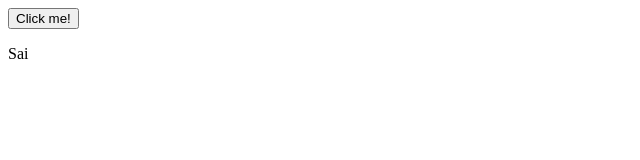
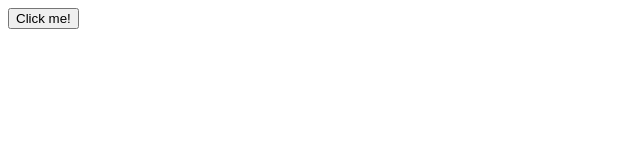
Before and after one commit to ASPzoomin/Advanced-Javascript, a plain HTML site: page index.html in a window 1280 px wide. Shown: the full height of the page, 0-640 px from the left. Drawn offline with Linux system fonts and the light colour scheme.

Commit message:
Revert "added p tag"
This reverts commit ade536eef38d901bcacf51f97f88b72ac84a5306.

```diff
--- a/index.html
+++ b/index.html
@@ -9,7 +9,6 @@
 <body>
         <button id='btn'>Click me!</button>
         <p id='ppp'></p>
-        <p>Sai</p>
     <script src="app.js"></script>
 
 </body>
```
